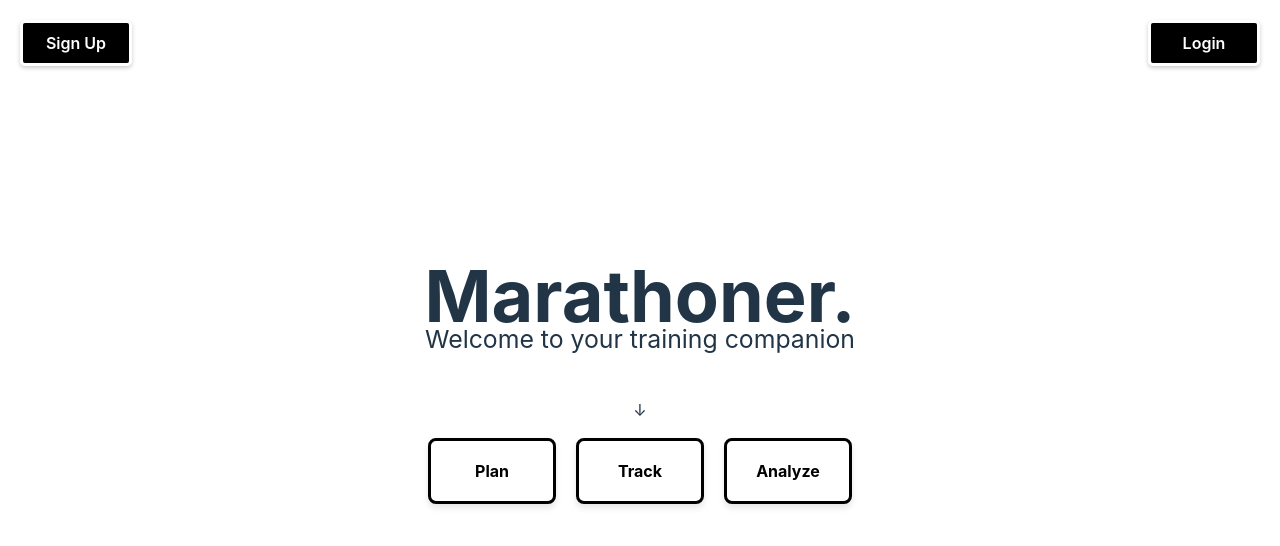
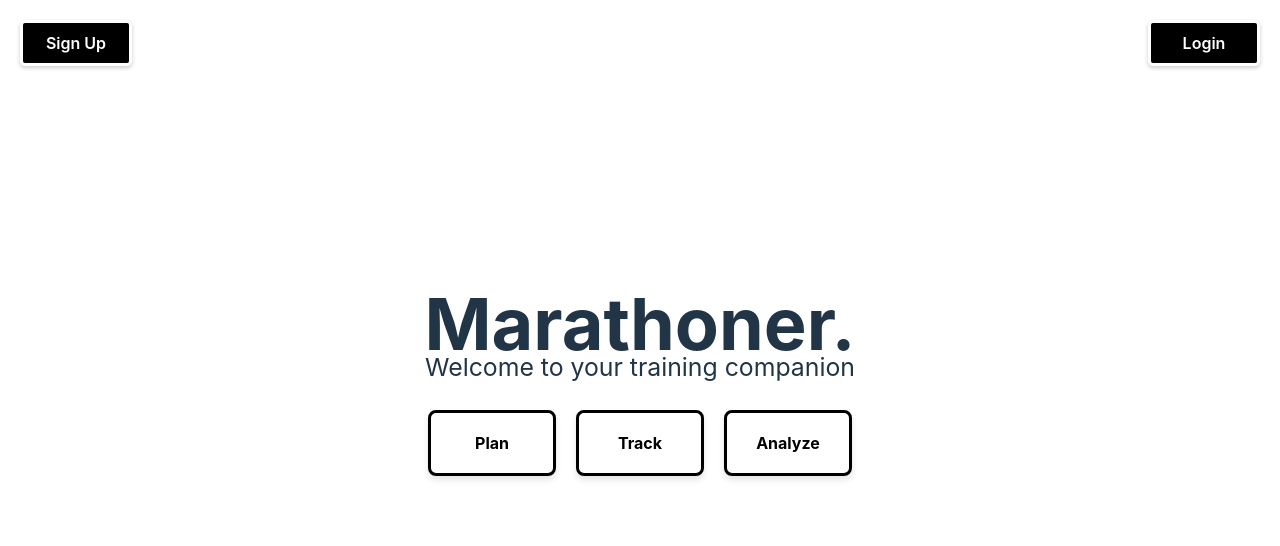
Before and after one commit to tulloch022/marathoner, a React (Vite) app: page / in a window 1280 px wide. Shown: the top 546 px of the page. Built offline with nearby package versions, Linux system fonts and the light colour scheme.

Commit message:
removed arrow entirely

```diff
--- a/src/App.tsx
+++ b/src/App.tsx
@@ -2,7 +2,6 @@ import { useState } from "react";
 import LoginButton from "./components/LoginButton.tsx";
 import Title from "./components/Title.tsx";
 import Subtitle from "./components/Subtitle.tsx";
-import ScrollDownArrow from "./components/ScrollDownArrow.tsx";
 import Calendar from "./components/Calendar.tsx";
 import SignUpButton from "./components/SignUpButton.tsx";
 import ShoeTracker from "./components/ShoeTracker.tsx";
@@ -20,7 +19,6 @@ function App() {
           <SignUpButton />
           <Title />
           <Subtitle />
-          <ScrollDownArrow />
         </>
       )}
 
```
